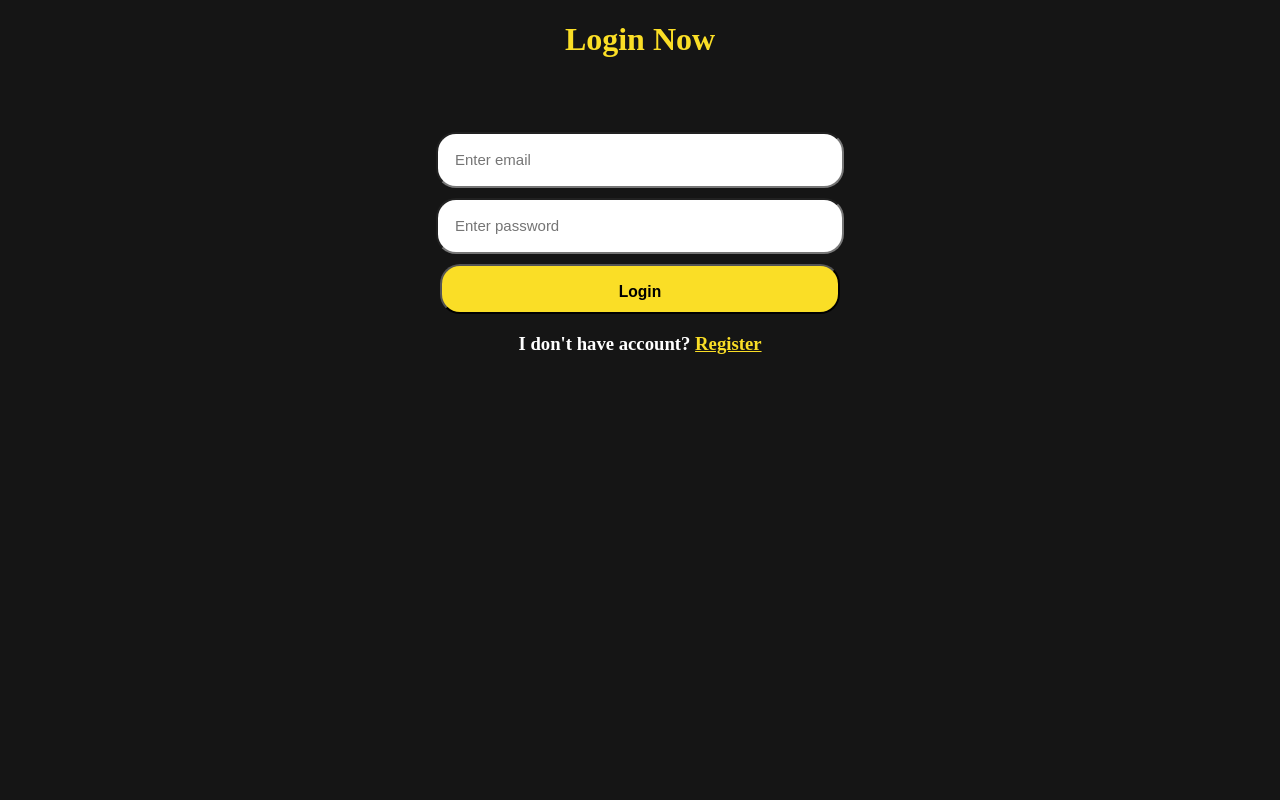
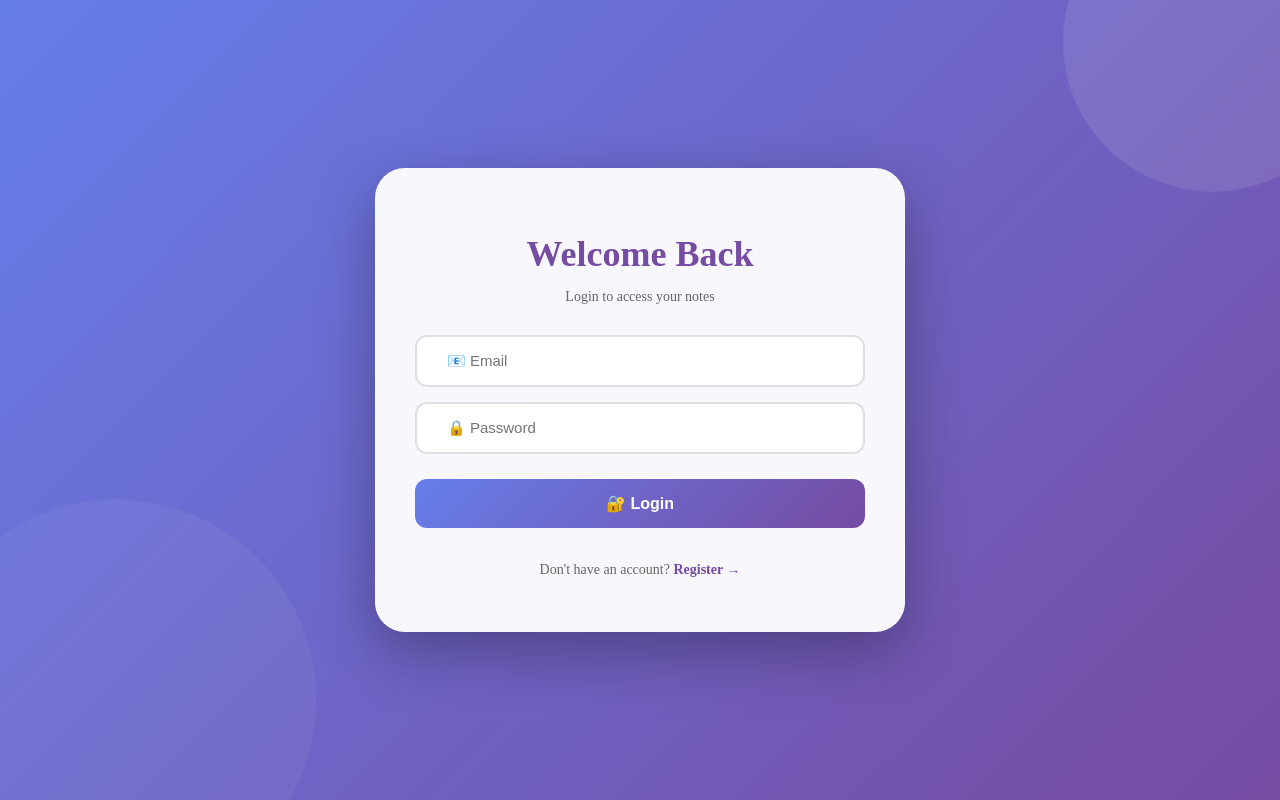
Before and after one commit to TejasGtech/Note-Frontend-Code, a React (Vite) app in the folder Notes/: page /login in a window 1280 px wide. Built offline with nearby package versions, Linux system fonts and the light colour scheme; no server answers.

Commit message:
Update Login.jsx

```diff
--- a/Notes/src/pages/Login.jsx
+++ b/Notes/src/pages/Login.jsx
@@ -14,15 +14,12 @@ const Login = () => {
   const LoginUser = async () => {
     setLoading(true);
     try {
-      const responce = await axios.post(
+      const response = await axios.post(
         `${Backend_URL}/api/auth/login`,
         { email: email, password: password },
         { withCredentials: true },
       );
-      setMessage(responce.data.message);
-      console.log(responce);
-      console.log(email.password);
-
+      setMessage(response.data.message);
       setEmail("");
       setPassword("");
       setTimeout(() => navigate("/note"), 300);
@@ -31,59 +28,205 @@ const Login = () => {
     }
     setLoading(false);
   };
+
   return (
     <div
       style={{
+        position: "relative",
         display: "flex",
         flexDirection: "column",
         justifyContent: "center",
         alignItems: "center",
+        minHeight: "100vh",
+        background: "linear-gradient(135deg, #667eea 0%, #764ba2 100%)",
+        overflow: "hidden",
       }}
     >
-      <h1 style={{ color: "#fade26" }}>Login Now</h1>
-      <h4 style={{ color: "red" }}>{message}</h4>
+      {/* Animated background shapes */}
+      <div style={{
+        position: "absolute",
+        top: "-10%",
+        right: "-5%",
+        width: "300px",
+        height: "300px",
+        background: "rgba(255, 255, 255, 0.1)",
+        borderRadius: "50%",
+        animation: "float 20s infinite ease-in-out",
+      }} />
+      <div style={{
+        position: "absolute",
+        bottom: "-10%",
+        left: "-5%",
+        width: "400px",
+        height: "400px",
+        background: "rgba(255, 255, 255, 0.05)",
+        borderRadius: "50%",
+        animation: "float 15s infinite ease-in-out reverse",
+      }} />
+
+      {/* Main card */}
+      <div style={{
+        backgroundColor: "rgba(255, 255, 255, 0.95)",
+        borderRadius: "30px",
+        padding: "40px",
+        width: "450px",
+        boxShadow: "0 20px 60px rgba(0, 0, 0, 0.3)",
+        animation: "fadeInUp 0.6s ease-out",
+        zIndex: 2,
+      }}>
+        <h1 style={{
+          color: "#764ba2",
+          textAlign: "center",
+          fontSize: "36px",
+          marginBottom: "10px",
+          fontWeight: "bold",
+        }}>
+          Welcome Back
+        </h1>
+        <p style={{
+          textAlign: "center",
+          color: "#666",
+          marginBottom: "30px",
+          fontSize: "14px",
+        }}>
+          Login to access your notes
+        </p>
+
+        {message && (
+          <div style={{
+            backgroundColor: message.includes("failed") ? "#fee" : "#d4edda",
+            color: message.includes("failed") ? "#c33" : "#155724",
+            padding: "10px",
+            borderRadius: "10px",
+            marginBottom: "20px",
+            textAlign: "center",
+            fontSize: "14px",
+          }}>
+            {message}
+          </div>
+        )}
+
         <input
-        type="text"
+          type="email"
           value={email}
           onChange={(e) => setEmail(e.target.value)}
-        placeholder="Enter email"
+          placeholder="📧 Email"
           style={{
-          width: "400px",
-          height: "50px",
-          borderRadius: "20px",
-          marginTop: "10px",
+            width: "100%",
+            padding: "15px",
+            fontSize: "16px",
+            border: "2px solid #e0e0e0",
+            borderRadius: "12px",
+            marginBottom: "15px",
+            outline: "none",
+            transition: "all 0.3s ease",
+            boxSizing: "border-box",
+          }}
+          onFocus={(e) => {
+            e.target.style.borderColor = "#764ba2";
+            e.target.style.boxShadow = "0 0 0 3px rgba(118, 75, 162, 0.1)";
+          }}
+          onBlur={(e) => {
+            e.target.style.borderColor = "#e0e0e0";
+            e.target.style.boxShadow = "none";
           }}
         />
+
         <input
           type="password"
           value={password}
           onChange={(e) => setPassword(e.target.value)}
-        placeholder="Enter password"
+          placeholder="🔒 Password"
           style={{
-          width: "400px",
-          height: "50px",
-          borderRadius: "20px",
-          marginTop: "10px",
+            width: "100%",
+            padding: "15px",
+            fontSize: "16px",
+            border: "2px solid #e0e0e0",
+            borderRadius: "12px",
+            marginBottom: "25px",
+            outline: "none",
+            transition: "all 0.3s ease",
+            boxSizing: "border-box",
+          }}
+          onFocus={(e) => {
+            e.target.style.borderColor = "#764ba2";
+            e.target.style.boxShadow = "0 0 0 3px rgba(118, 75, 162, 0.1)";
+          }}
+          onBlur={(e) => {
+            e.target.style.borderColor = "#e0e0e0";
+            e.target.style.boxShadow = "none";
           }}
         />
+
         <button
           onClick={LoginUser}
+          disabled={loading}
           style={{
-          width: "400px",
-          height: "50px",
-          borderRadius: "20px",
-          marginTop: "10px",
-          backgroundColor: "#fade26",
+            width: "100%",
+            padding: "15px",
+            fontSize: "16px",
+            fontWeight: "bold",
+            border: "none",
+            borderRadius: "12px",
+            background: "linear-gradient(135deg, #667eea 0%, #764ba2 100%)",
+            color: "white",
+            cursor: loading ? "not-allowed" : "pointer",
+            transition: "all 0.3s ease",
+            marginBottom: "20px",
+            opacity: loading ? 0.7 : 1,
+          }}
+          onMouseEnter={(e) => {
+            if (!loading) {
+              e.target.style.transform = "translateY(-2px)";
+              e.target.style.boxShadow = "0 5px 15px rgba(0, 0, 0, 0.2)";
+            }
+          }}
+          onMouseLeave={(e) => {
+            e.target.style.transform = "translateY(0)";
+            e.target.style.boxShadow = "none";
           }}
         >
-        {loading ? <h3>Loading....</h3> : <h3>Login</h3>}
+          {loading ? "Logging in..." : "🔐 Login"}
         </button>
-      <h3 style={{ color: "#fff" }}>
-        I don't have account?{" "}
-        <Link to="/register" style={{ color: "#fade26" }}>
-          Register
+
+        <p style={{ textAlign: "center", color: "#666", fontSize: "14px" }}>
+          Don't have an account?{" "}
+          <Link to="/register" style={{
+            color: "#764ba2",
+            textDecoration: "none",
+            fontWeight: "bold",
+          }}>
+            Register →
           </Link>
-      </h3>
+        </p>
+      </div>
+
+      <style>
+        {`
+          @keyframes fadeInUp {
+            from {
+              opacity: 0;
+              transform: translateY(30px);
+            }
+            to {
+              opacity: 1;
+              transform: translateY(0);
+            }
+          }
+
+          @keyframes float {
+            0%, 100% {
+              transform: translateY(0) translateX(0);
+            }
+            33% {
+              transform: translateY(-30px) translateX(20px);
+            }
+            66% {
+              transform: translateY(20px) translateX(-20px);
+            }
+          }
+        `}
+      </style>
     </div>
   );
 };
```
Lines whose indentation alone changed are shown as unchanged.
